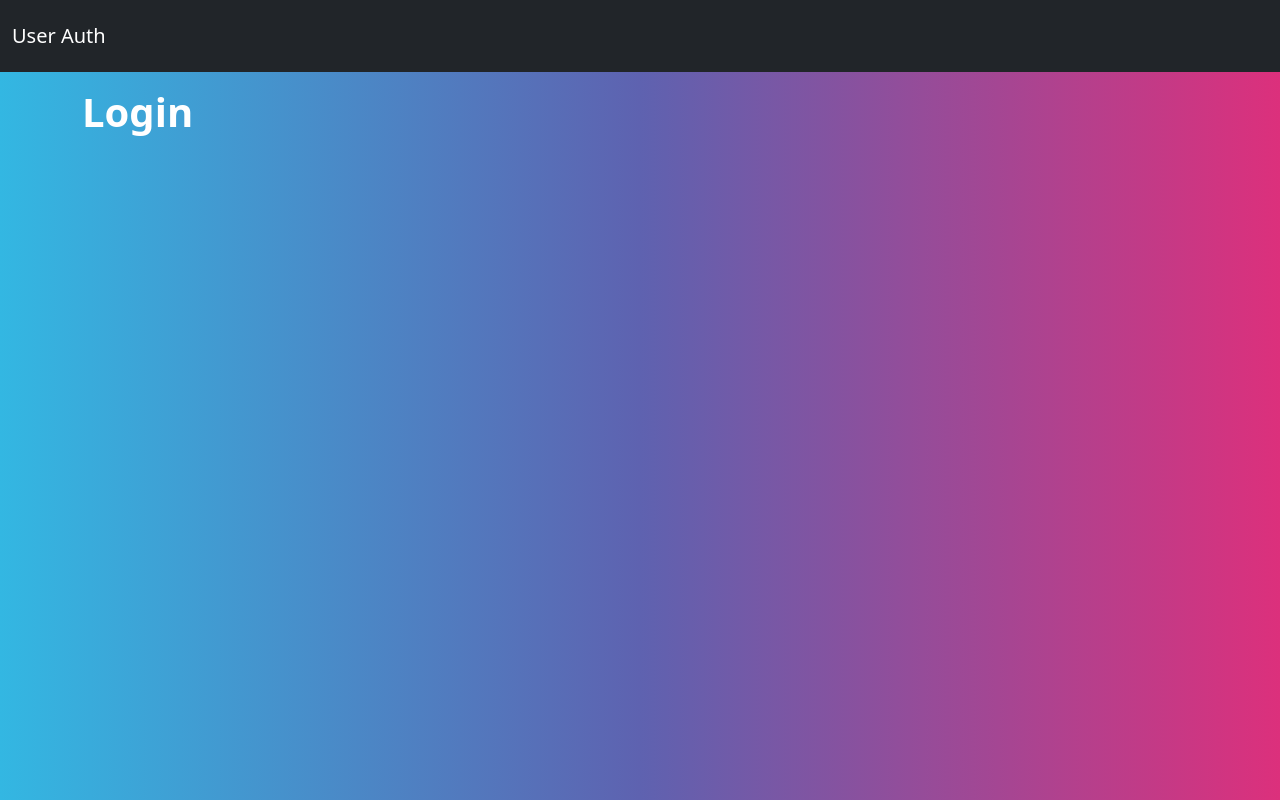
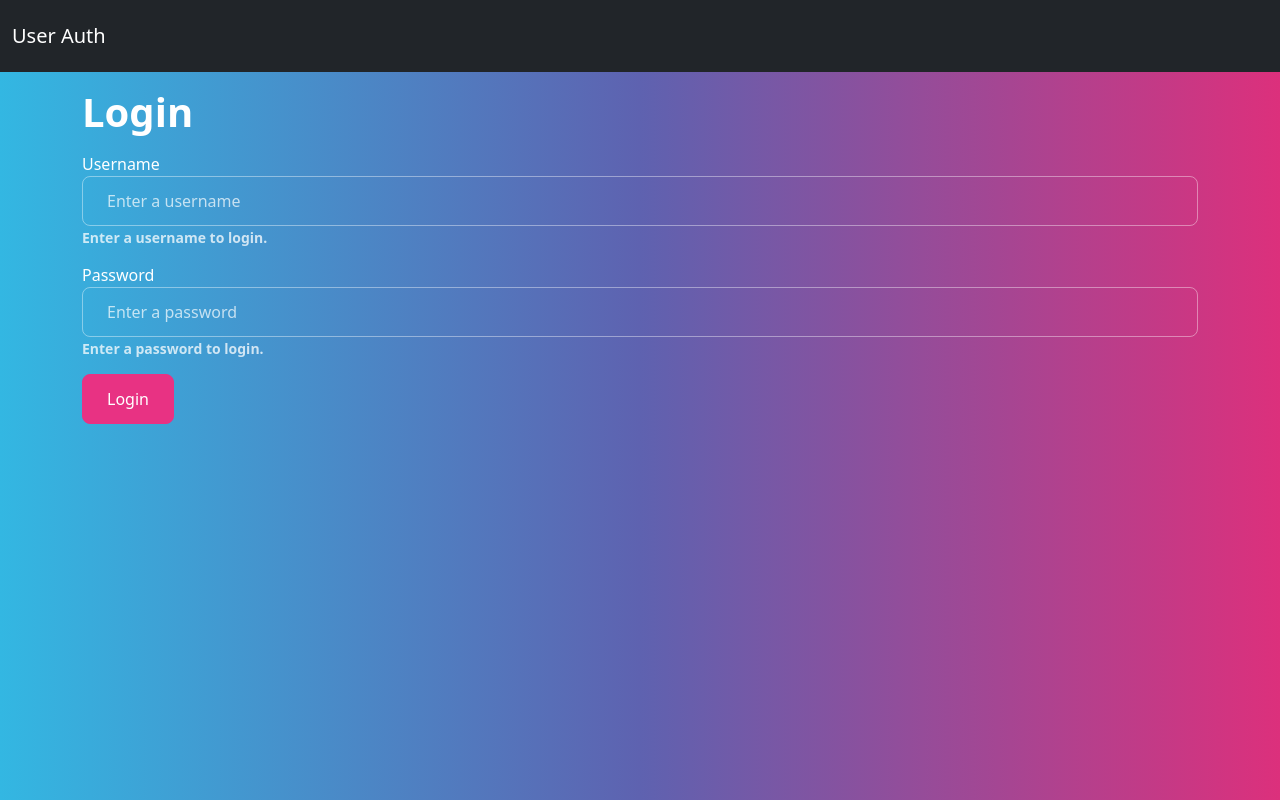
Before and after one commit to 3n0ugh/User-AuthenticationAuthorization, a Vue app in the folder client/: page /#/login in a window 1280 px wide. Built offline with nearby package versions, Linux system fonts and the light colour scheme.

Commit message:
:sparkles: Login Form Page Adding

```diff
--- a/client/src/views/Home.vue
+++ b/client/src/views/Home.vue
@@ -10,7 +10,7 @@
         <p>Another hard-to-understand Node.js project.</p>
         <p class="lead">
           <router-link
-            :to="{ name: 'signup' }"
+            to="/signup"
             class="btn btn-primary btn-lg"
             role="button"
           >
--- a/client/src/views/Login.vue
+++ b/client/src/views/Login.vue
@@ -1,13 +1,114 @@
 <template>
-  <h1>Login</h1>
-
+  <section>
+    <h1>Login</h1>
+    <div v-if="logingIn" class="text-center">
+      <img src="../assets/pacman_loading.svg"/>
+    </div>
+    <div v-if="errorMessage" class="alert alert-danger" role="alert">
+      {{ errorMessage }}
+    </div>
+    <form v-if="!logingIn" @submit.prevent="login()">
+      <div class="form-group">
+        <label for="username">Username</label>
+        <input
+          v-model="user.username"
+          type="text"
+          class="form-control"
+          id="username"
+          aria-describedby="usernameHelp"
+          placeholder="Enter a username"
+          required
+        />
+        <h5 id="usernameHelp" class="form-text text-muted">
+        Enter a username to login.
+        </h5>
+      </div>
+      <div class="form-group">
+        <label for="password">Password</label>
+        <input
+          v-model="user.password"
+          type="password"
+          class="form-control"
+          id="password"
+          aria-describedby="passwordHelp"
+          placeholder="Enter a password"
+          required
+        />
+        <h5 id="passwordHelp" class="form-text text-muted">
+        Enter a password to login.
+        </h5>
+      </div>
+      <button type="submit" class="btn btn-primary">Login</button>
+    </form>
+  </section>
 </template>
 
 <script>
+import Joi from 'joi';
+
+const LOGIN_URL = 'http://localhost:5000/auth/login';
+const schema = Joi.object({
+  username: Joi.string().alphanum().min(2).max(30),
+  password: Joi.string().pattern(new RegExp('^[a-zA-Z0-9]{10,30}$')).trim(),
+});
+
 export default {
+  data: () => ({
+    errorMessage: '',
+    logingIn: false,
+    user: {
+      username: '',
+      password: '',
+    },
+  }),
+  methods: {
+    login() {
+      this.errorMessage = '';
+      if (this.validUser()) {
+        this.logingIn = true;
+        const body = {
+          username: this.user.username,
+          password: this.user.password,
+        };
+        fetch(LOGIN_URL, {
+          method: 'POST',
+          headers: {
+            'content-type': 'application/json',
+          },
+          body: JSON.stringify(body),
+        }).then((response) => {
+          if (response.ok) {
+            return response.json();
+          }
+          return response.json().then((err) => {
+            throw new Error(err.message);
+          });
+        }).then(() => {
+          setTimeout(() => {
+            this.logingIn = false;
+            this.$router.push('/dashboard');
+          }, 1000);
+        }).catch((err) => {
+          setTimeout(() => {
+            this.logingIn = false;
+            this.errorMessage = err.message;
+          }, 1000);
+        });
+      }
+    },
+    validUser() {
+      const result = schema.validate(this.user);
+      if (!Object.prototype.hasOwnProperty.call(result, 'error')) {
+        return true;
+      }
+      if (result.error.message.includes('username')) {
+        this.errorMessage = 'Username is invalid.';
+      } else {
+        this.errorMessage = 'Password is invalid.';
+      }
 
+      return false;
+    },
+  },
 };
 </script>
-
-<style>
-</style>
--- a/client/src/views/Signup.vue
+++ b/client/src/views/Signup.vue
@@ -72,6 +72,7 @@ const schema = Joi.object({
   password: Joi.string().pattern(new RegExp('^[a-zA-Z0-9]{10,30}$')).trim(),
   confirmPassword: Joi.string().pattern(new RegExp('^[a-zA-Z0-9]{10,30}$')).trim(),
 });
+
 export default {
   data: () => ({
     signingUp: false,
```
